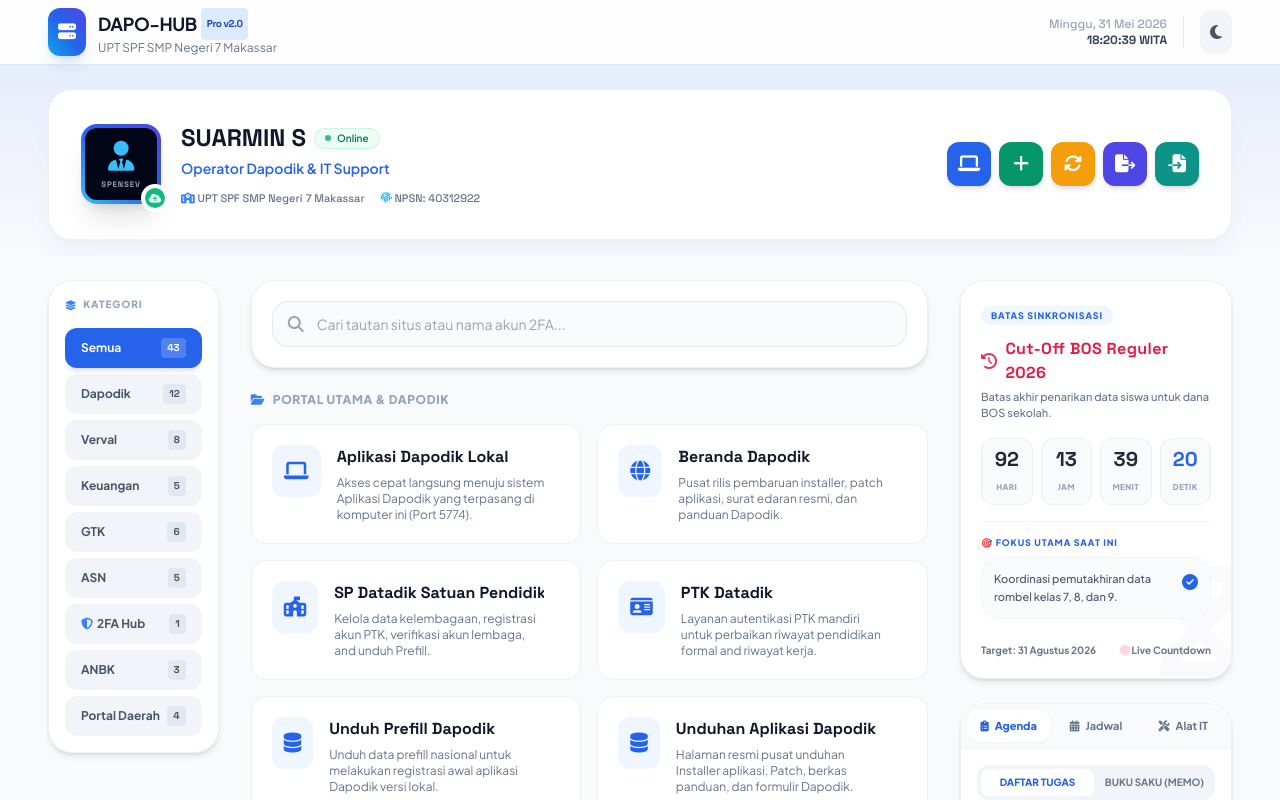
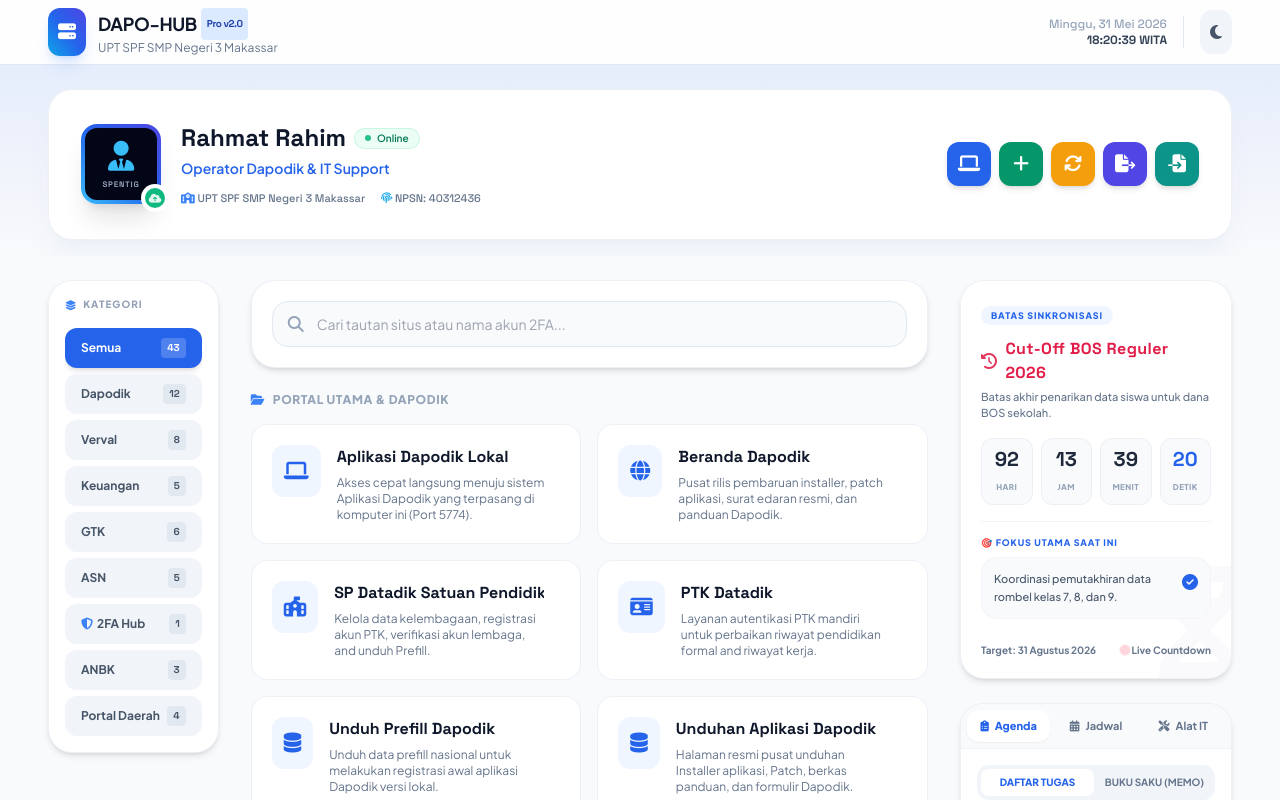
Before and after one commit to rahmatrahim0206/dapo-hub, a plain HTML site: page index.html in a window 1280 px wide. Shown: the top 800 px of the page. Drawn offline with nearby package versions, Linux system fonts and the light colour scheme.

Commit message:
Update index.html

```diff
--- a/index.html
+++ b/index.html
@@ -593,14 +593,14 @@
       // ==========================================================
       const CONFIG = {
         // Identitas Instansi Sekolah & Operator
-        SCHOOL_NAME_LONG: "UPT SPF SMP Negeri 7 Makassar",
-        SCHOOL_NAME_SHORT: "SMPN 7 Makassar",
-        SCHOOL_CODE_ABBR: "SPENSEV",
-        NPSN: "40312922",
-        OPERATOR_NAME: "SUARMIN S",
+        SCHOOL_NAME_LONG: "UPT SPF SMP Negeri 3 Makassar",
+        SCHOOL_NAME_SHORT: "SMP Negeri 3 Makassar",
+        SCHOOL_CODE_ABBR: "SPENTIG",
+        NPSN: "40312436",
+        OPERATOR_NAME: "Rahmat Rahim",
 
         // Integrasi URL E-Rapor
-        RAPOR_URL: "https://rapor.smpn7makassar.sch.id",
+        RAPOR_URL: "https://rapor.smpn3makassar.sch.id",
 
         // Target Cut-Off & Alarm Penarikan BOS
         CUTOFF_DATE: "Aug 31, 2026 23:59:59",
```
